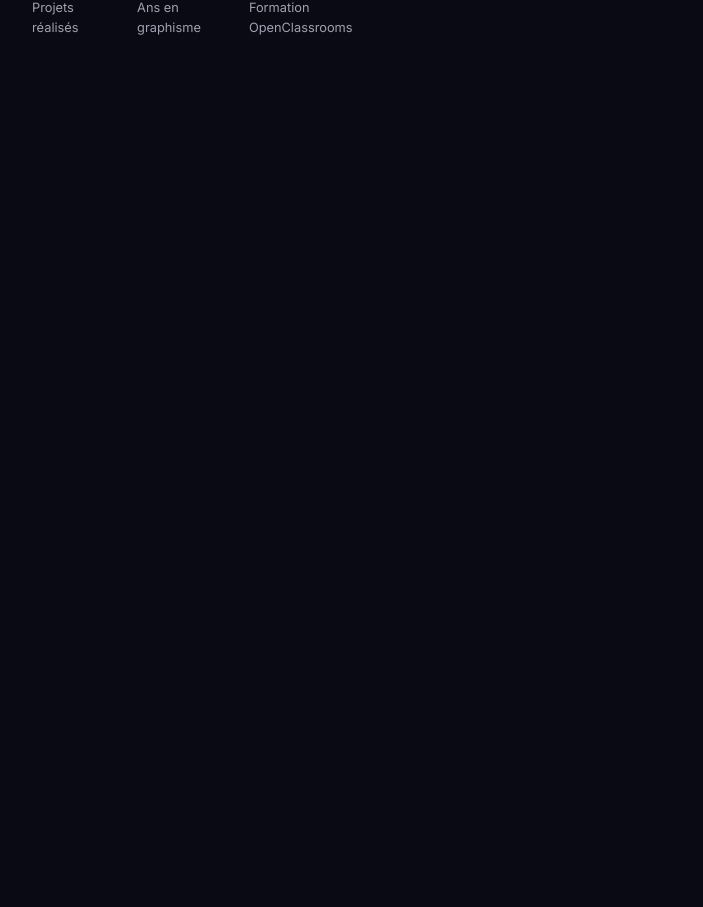
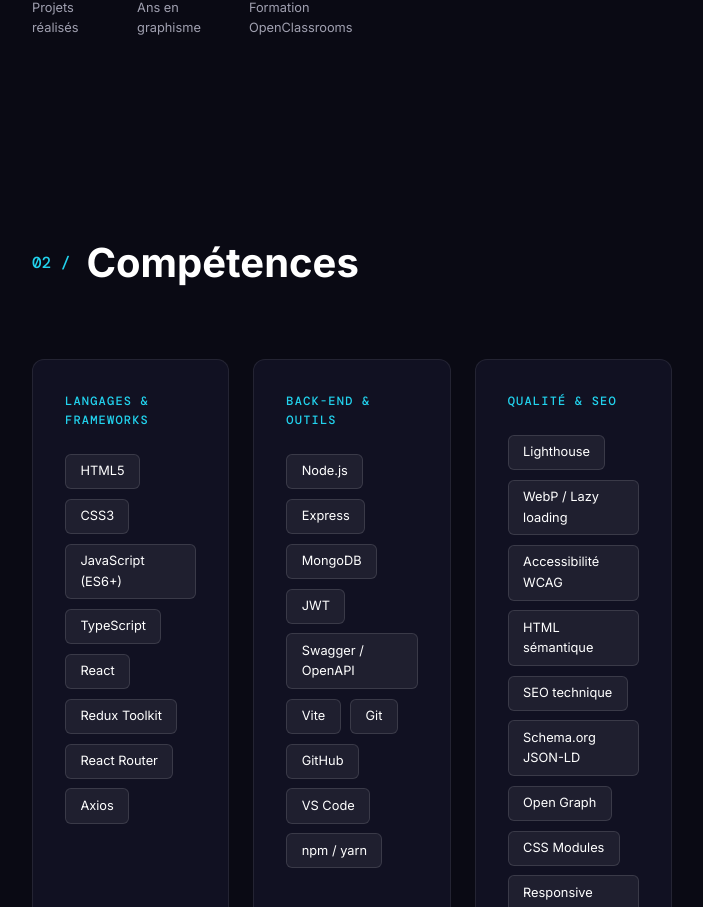
Before and after one commit to gabtoledano/portfolio, a React app: page / in a window 1280 px wide. Shown: the part 1893-2800 px from the top of the page, without its empty margins (288-991 px from the left). Before the commit the page ends 2028 px from the top, so only its background shows below. Built offline with nearby package versions, Linux system fonts and the light colour scheme; the HTML template or start-up script is replaced by a standard one.

Commit message:
feat : ajout composant Skills

```diff
--- a/src/App.tsx
+++ b/src/App.tsx
@@ -1,6 +1,7 @@
 import Header from "./components/Header/Header";
 import Hero from "./components/Hero/Hero";
 import About from "./components/About/About";
+import Skills from "./components/Skills/Skills";
 
 function App() {
   return (
@@ -8,6 +9,7 @@
       <Header />
       <Hero />
       <About />
+      <Skills />
     </div>
   );
 }
--- a/src/components/About/About.module.css
+++ b/src/components/About/About.module.css
@@ -13,7 +13,7 @@
   color: var(--color-accent);
   font-size: 1rem;
   font-weight: 500;
-  font-family: "Fira Code", "Courier New", monospace;
+  font-family: var(--font-mono);
 }
 
 .sectionTitle h2 {
--- a/src/components/Hero/Hero.module.css
+++ b/src/components/Hero/Hero.module.css
@@ -4,7 +4,7 @@
   display: flex;
   align-items: center;
   justify-content: space-between;
-  padding: 0 10rem;
+  padding: 0 20rem;
   gap: var(--spacing-md);
 }
 
--- a/src/components/Skills/Skills.module.css
+++ b/src/components/Skills/Skills.module.css
@@ -0,0 +1,64 @@
+.skills {
+  padding: var(--spacing-xl) 20rem;
+}
+
+.sectionTitle {
+  display: flex;
+  align-items: center;
+  gap: 1rem;
+  margin-bottom: 4rem;
+}
+
+.number {
+  color: var(--color-accent);
+  font-size: 1rem;
+  font-weight: 500;
+  font-family: var(--font-mono);
+}
+
+.sectionTitle h2 {
+  font-size: 2.5rem;
+  font-weight: 700;
+  color: var(--color-text);
+}
+
+.grid {
+  display: grid;
+  grid-template-columns: repeat(3, 1fr);
+  gap: 1.5rem;
+}
+
+.card {
+  background: var(--color-bg-card);
+  border: 1px solid var(--color-border);
+  border-radius: var(--radius-lg);
+  padding: 2rem;
+  display: flex;
+  flex-direction: column;
+  gap: 1.5rem;
+  transition: border-color var(--transition);
+}
+
+.cardTitle {
+  font-size: 0.75rem;
+  font-weight: 500;
+  color: var(--color-accent);
+  text-transform: uppercase;
+  letter-spacing: 0.1em;
+  font-family: var(--font-mono);
+}
+
+.pills {
+  display: flex;
+  flex-wrap: wrap;
+  gap: 0.6rem;
+}
+
+.pill {
+  background: rgba(255, 255, 255, 0.06);
+  border: 1px solid rgba(255, 255, 255, 0.12);
+  color: var(--color-text);
+  font-size: 0.8rem;
+  padding: 0.4rem 0.9rem;
+  border-radius: var(--radius-sm);
+}
--- a/src/components/Skills/Skills.tsx
+++ b/src/components/Skills/Skills.tsx
@@ -0,0 +1,31 @@
+import type { FC } from "react";
+import styles from "./Skills.module.css";
+import { skills } from "../../data/skills";
+
+const Skills: FC = () => {
+  return (
+    <section id="skills" className={styles.skills}>
+      <div className={styles.sectionTitle}>
+        <span className={styles.number}>02 /</span>
+        <h2>Compétences</h2>
+      </div>
+
+      <div className={styles.grid}>
+        {skills.map((category) => (
+          <div key={category.id} className={styles.card}>
+            <h3 className={styles.cardTitle}>{category.title}</h3>
+            <div className={styles.pills}>
+              {category.skills.map((skill) => (
+                <span key={skill} className={styles.pill}>
+                  {skill}
+                </span>
+              ))}
+            </div>
+          </div>
+        ))}
+      </div>
+    </section>
+  );
+};
+
+export default Skills;
--- a/src/index.css
+++ b/src/index.css
@@ -1,4 +1,5 @@
 @import url('https://fonts.googleapis.com/css2?family=Inter:wght@400;500;600;700&display=swap');
+@import url('https://fonts.googleapis.com/css2?family=Inter:wght@400;500;600;700&family=DM+Mono:wght@400;500&display=swap');
 @import './styles/variables.css';
 
 *, *::before, *::after {
--- a/src/styles/variables.css
+++ b/src/styles/variables.css
@@ -4,7 +4,7 @@
   --color-bg-card: #111122;
   --color-bg-card-hover: #1a1a2e;
   --color-primary: #6366f1;
-  --color-secondary: #7680A0;
+  --color-secondary: #7680a0;
   --color-primary-hover: #4f46e5;
   --color-primary-light: #818cf8;
   --color-text: #ffffff;
@@ -13,7 +13,8 @@
   --color-border: rgba(255, 255, 255, 0.08);
 
   /* Typographie */
-  --font-family: 'Inter', sans-serif;
+  --font-family: "Inter", sans-serif;
+  --font-mono: "DM Mono", "Courier New", monospace;
 
   /* Spacing */
   --spacing-xs: 0.5rem;
```
